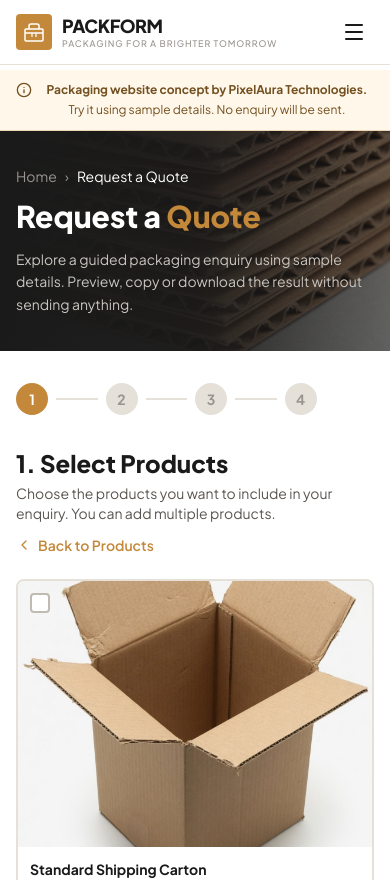
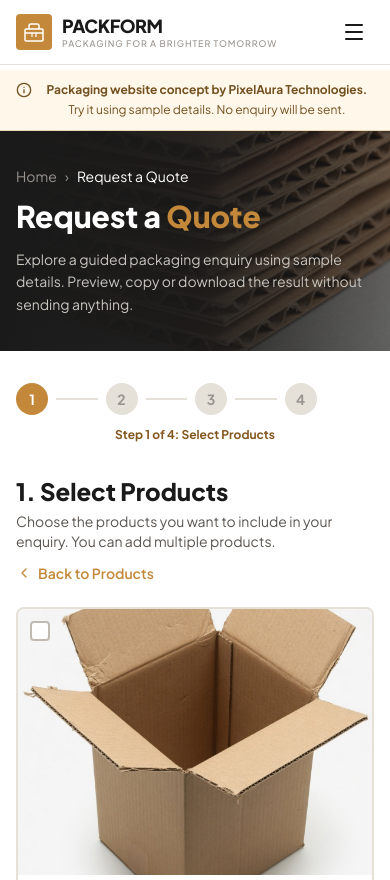
Before and after one commit to dhruvintejani/box_packaging, a React (Vite) app: page /quote in a window 390 px wide. Shown: the top 880 px of the page. Built offline with nearby package versions, Linux system fonts and the light colour scheme.

Commit message:
Improve mobile progress, truthful calls to action and functional search navigation

```diff
--- a/src/components/StepIndicator.tsx
+++ b/src/components/StepIndicator.tsx
@@ -12,7 +12,8 @@ interface StepIndicatorProps {
 
 export default function StepIndicator({ steps, currentStep }: StepIndicatorProps) {
   return (
-    <div className="flex items-center justify-between w-full">
+    <div className="flex w-full flex-col gap-3" aria-label="Enquiry progress">
+      <div className="flex items-center justify-between w-full">
       {steps.map((step, index) => {
         const isCompleted = step.number < currentStep;
         const isActive = step.number === currentStep;
@@ -50,6 +51,10 @@ export default function StepIndicator({ steps, currentStep }: StepIndicatorProps
           </div>
         );
       })}
+      </div>
+      <p className="text-center text-xs font-bold text-[#84571e] sm:hidden" aria-live="polite">
+        Step {currentStep} of {steps.length}: {steps.find((step) => step.number === currentStep)?.label}
+      </p>
     </div>
   );
 }
```
